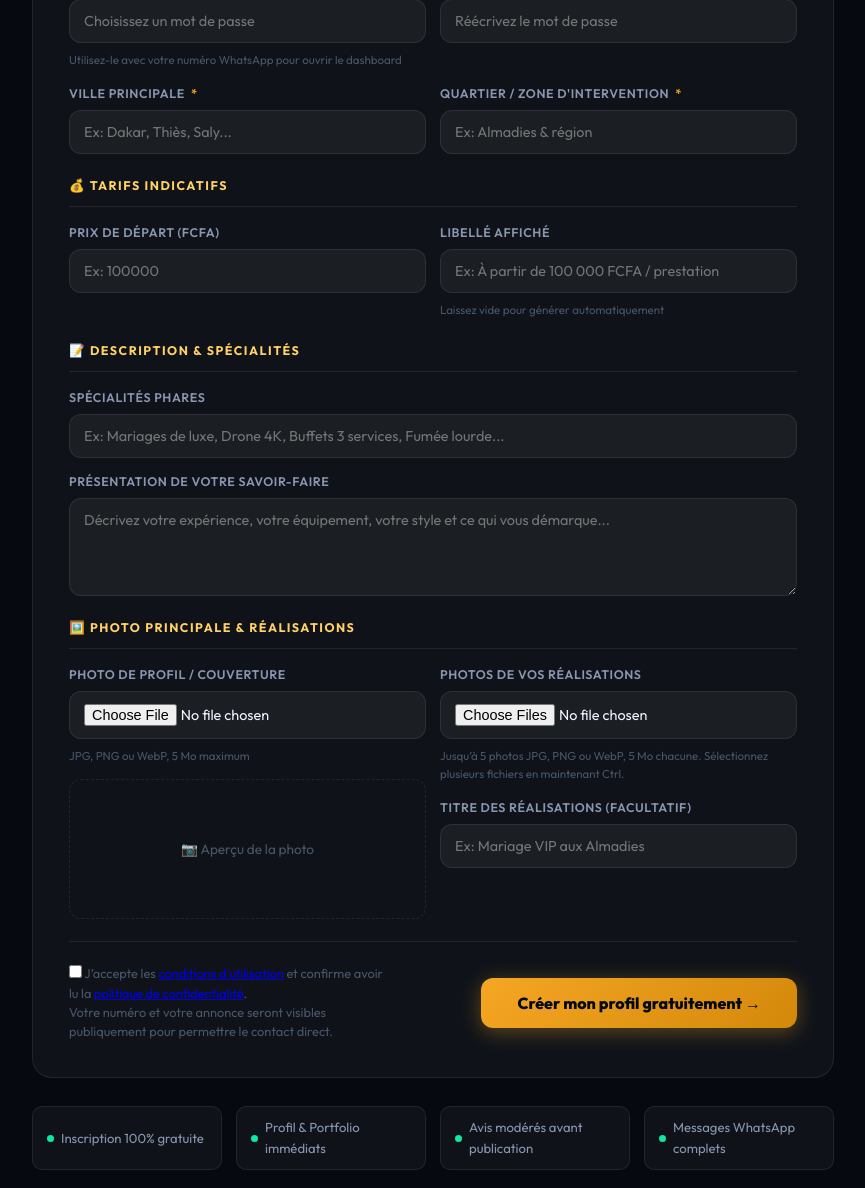
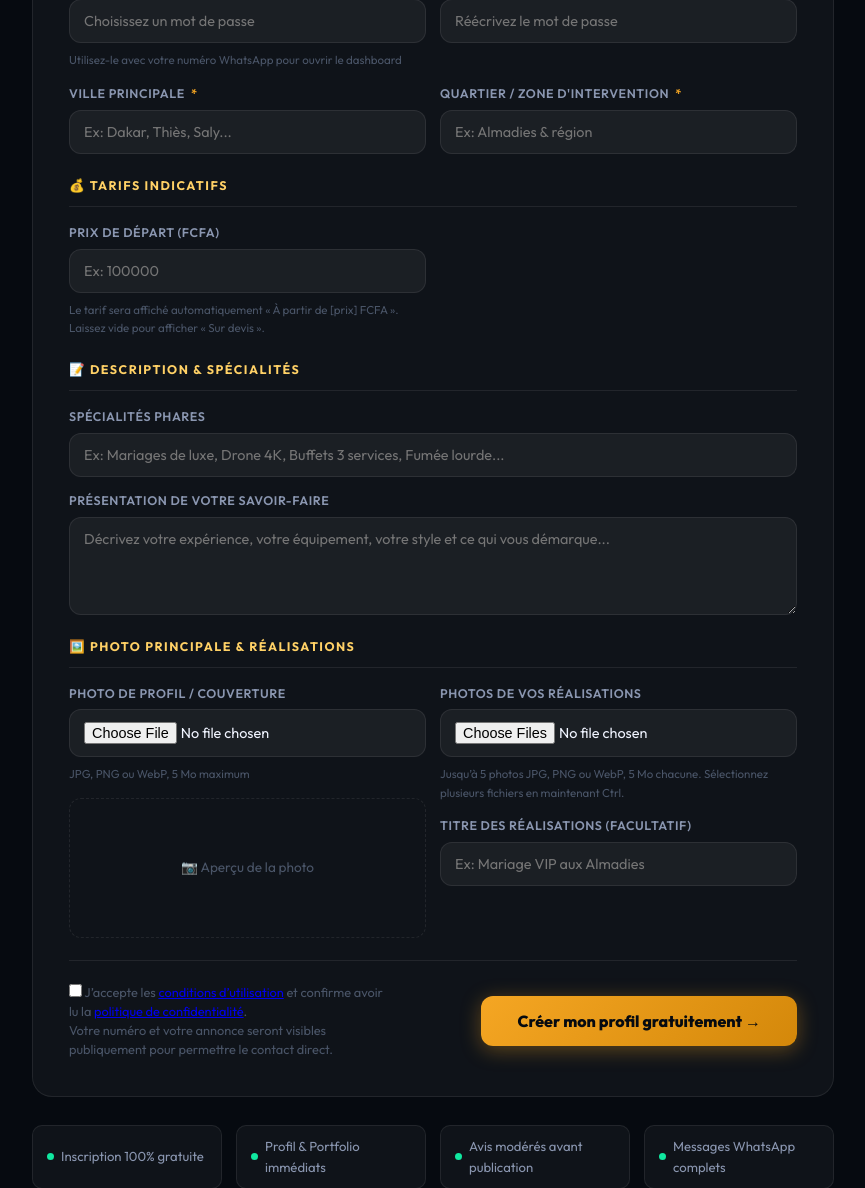
Before and after one commit to ismailan997-rgb/events_connect, a Flask app: page /inscription in a window 1280 px wide. Shown: the part 1372-2560 px from the top of the page, without its empty margins (207-1072 px from the left). Run offline with Flask 3, Linux system fonts and the light colour scheme; some libraries are stand-ins or nearby versions.

Commit message:
Derive displayed price from starting price

```diff
--- a/app.py
+++ b/app.py
@@ -685,7 +685,6 @@ def inscription():
         city        = request.form.get('city', '').strip()
         location    = request.form.get('location', '').strip()
         price_from  = request.form.get('price_from', '0').strip()
-        price_label = request.form.get('price_label', '').strip()
         specialties = request.form.get('specialties', '').strip()
         phone       = request.form.get('phone', '').strip().replace(' ', '').replace('+', '')
         password    = request.form.get('password', '').strip()
@@ -726,7 +725,7 @@ def inscription():
             error = 'Choisissez entre 1 et 3 métiers valides.'
         elif len(name) > 100 or len(city) > 60 or len(location) > 100:
             error = 'Vérifiez la longueur du nom, de la ville et de la zone.'
-        elif len(price_label) > 120 or len(specialties) > 200 or len(description) > 1000 or len(portfolio_title) > 100:
+        elif len(specialties) > 200 or len(description) > 1000 or len(portfolio_title) > 100:
             error = 'Un des champs descriptifs dépasse la longueur autorisée.'
         elif not selected_events or any(event not in EVENT_TYPES for event in selected_events):
             error = 'Choisissez au moins un type d’événement valide.'
@@ -756,8 +755,7 @@ def inscription():
                     error='Le tarif saisi dépasse la limite autorisée.'
                 ), 400
 
-            if not price_label:
-                price_label = f'À partir de {price_int:,} FCFA'.replace(',', ' ')
+            price_label = f'À partir de {price_int:,} FCFA'.replace(',', ' ') if price_int else 'Sur devis'
 
             try:
                 if image_file and image_file.filename:
--- a/templates/inscription.html
+++ b/templates/inscription.html
@@ -197,11 +197,7 @@
             <div class="fg">
                 <label for="price-from-in">Prix de départ (FCFA)</label>
                 <input type="number" id="price-from-in" name="price_from" placeholder="Ex: 100000" min="0">
-            </div>
-            <div class="fg">
-                <label for="price-label-in">Libellé affiché</label>
-                <input type="text" id="price-label-in" name="price_label" placeholder="Ex: À partir de 100 000 FCFA / prestation" maxlength="120">
-                <span class="hint">Laissez vide pour générer automatiquement</span>
+                <span class="hint">Le tarif sera affiché automatiquement « À partir de [prix] FCFA ». Laissez vide pour afficher « Sur devis ».</span>
             </div>
         </div>
 
--- a/test_app.py
+++ b/test_app.py
@@ -37,6 +37,8 @@ class EventsConnectTests(unittest.TestCase):
                 self.assertEqual(client.get(path).status_code, 200)
 
         registration_page = client.get('/inscription').get_data(as_text=True)
+        self.assertIn('name="price_from"', registration_page)
+        self.assertNotIn('Libellé affiché', registration_page)
         self.assertIn('name="portfolio_images"', registration_page)
         self.assertIn('multiple', registration_page)
         self.assertIn('jusqu’à 5 photos'.lower(), registration_page.lower())
@@ -271,7 +273,7 @@ class EventsConnectTests(unittest.TestCase):
                     'city': 'Dakar',
                     'location': 'Almadies',
                     'price_from': '150000',
-                    'price_label': 'À partir de 150 000 FCFA',
+                    'price_label': 'Libellé personnalisé ignoré',
                     'specialties': 'Mariages & portrait',
                     'phone': '221771234567',
                     'password': 'monmotdepasse',
@@ -300,6 +302,7 @@ class EventsConnectTests(unittest.TestCase):
         self.assertIsNotNone(provider)
         self.assertEqual(provider['category'], 'photographe')
         self.assertEqual(provider['categories'], 'photographe')
+        self.assertEqual(provider['price_label'], 'À partir de 150 000 FCFA')
         portfolio = json.loads(provider['portfolio'])
         self.assertEqual(len(portfolio), 2)
         self.assertEqual(portfolio[0]['url'], 'https://cdn.example.com/portfolio-1.jpg')
```
